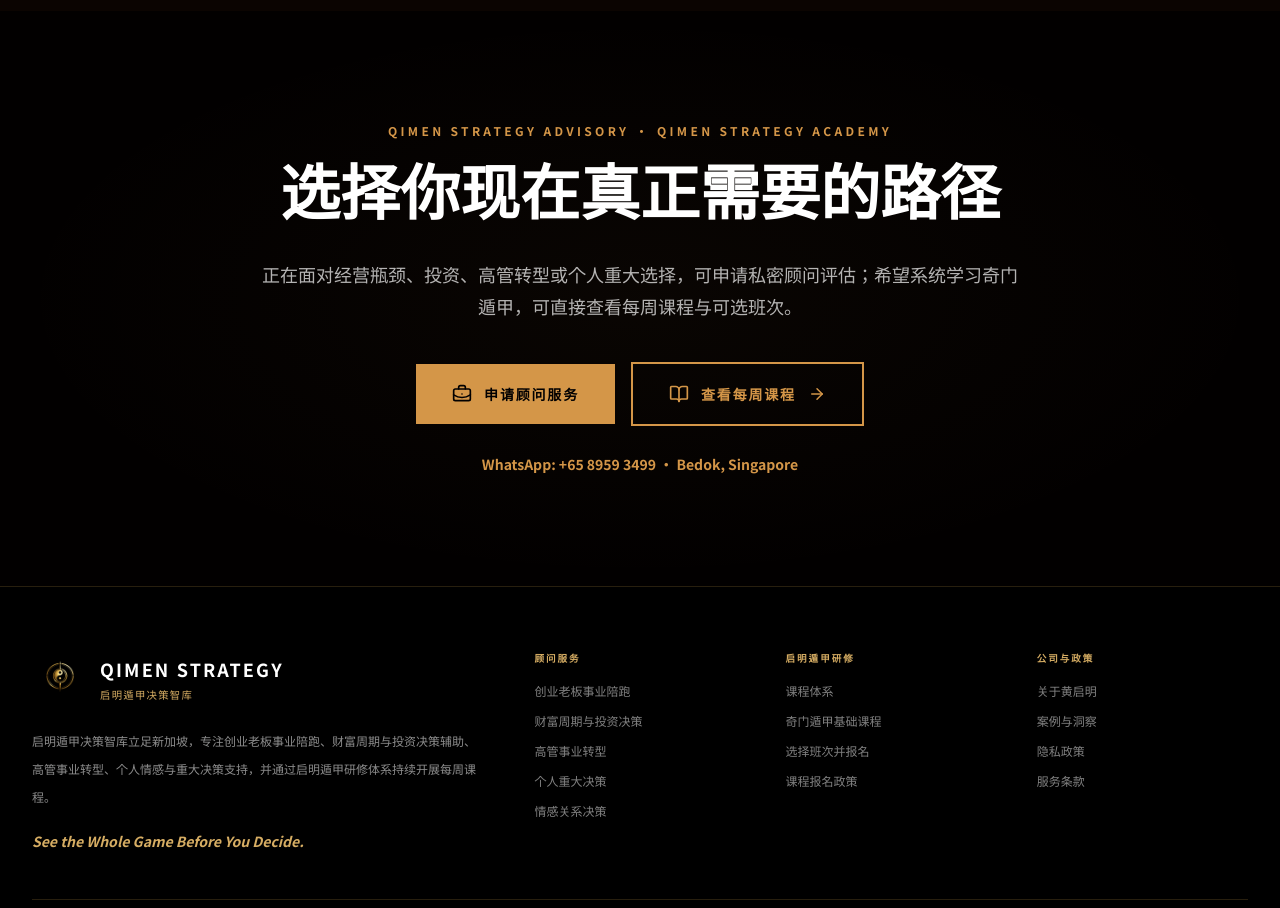
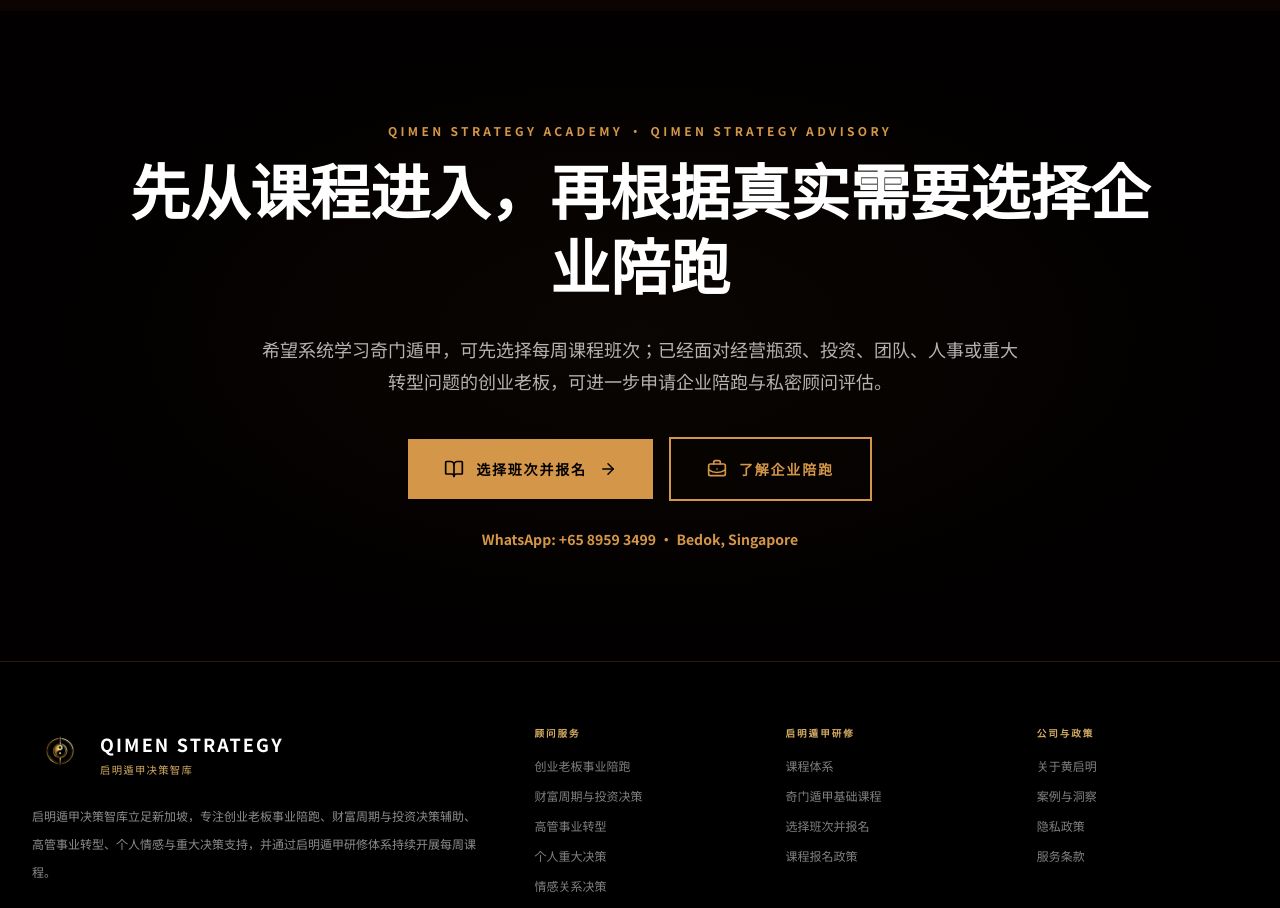
Before and after one commit to BODHIWONG/qmfeng-website, a Next.js app: page / in a window 1280 px wide. Shown: the part 10100-11008 px from the top of the page. Built offline with nearby package versions, Linux system fonts and the light colour scheme.

Commit message:
Prioritise course registration in final CTA

```diff
--- a/components/final-cta.tsx
+++ b/components/final-cta.tsx
@@ -4,6 +4,8 @@ import { motion } from "framer-motion";
 import { ArrowRight, BookOpen, BriefcaseBusiness } from "lucide-react";
 import Link from "next/link";
 import { useLanguage } from "@/contexts/language-context";
+
+const COURSE_REGISTRATION_LINK = "/course-registration?course=qimen-foundation&batch=2026-09-19";
 
 export default function FinalCTA() {
   const { t } = useLanguage();
@@ -22,7 +24,7 @@ export default function FinalCTA() {
             viewport={{ once: true }}
             className="mb-5 text-xs font-bold uppercase tracking-[0.28em] text-[oklch(0.72_0.12_70)]"
           >
-            Qimen Strategy Advisory · Qimen Strategy Academy
+            Qimen Strategy Academy · Qimen Strategy Advisory
           </motion.p>
           <motion.h2
             initial={{ opacity: 0, y: 28 }}
@@ -31,7 +33,7 @@ export default function FinalCTA() {
             className="text-3xl font-bold leading-tight text-white sm:text-4xl md:text-6xl"
             style={{ fontFamily: "var(--font-cormorant), var(--font-noto-serif), serif" }}
           >
-            {t("选择你现在真正需要的路径", "Choose the pathway you actually need now")}
+            {t("先从课程进入，再根据真实需要选择企业陪跑", "Start with the Course, Then Progress into Advisory When Needed")}
           </motion.h2>
           <motion.p
             initial={{ opacity: 0, y: 18 }}
@@ -40,30 +42,30 @@ export default function FinalCTA() {
             className="mx-auto mt-6 max-w-3xl text-base leading-8 text-white/70 md:text-lg"
           >
             {t(
-              "正在面对经营瓶颈、投资、高管转型或个人重大选择，可申请私密顾问评估；希望系统学习奇门遁甲，可直接查看每周课程与可选班次。",
-              "Apply for private advisory when facing business bottlenecks, investment, executive transition or a major personal decision. Choose the academy pathway when you want structured weekly Qi Men Dun Jia training."
+              "希望系统学习奇门遁甲，可先选择每周课程班次；已经面对经营瓶颈、投资、团队、人事或重大转型问题的创业老板，可进一步申请企业陪跑与私密顾问评估。",
+              "Choose a weekly course batch to build a structured Qi Men foundation. Founders already facing business bottlenecks, investment, people or major transition decisions may progress into private strategic advisory."
             )}
           </motion.p>
           <motion.div
             initial={{ opacity: 0, y: 20 }}
             whileInView={{ opacity: 1, y: 0 }}
             viewport={{ once: true }}
-            className="mt-10 flex flex-col items-center justify-center gap-4 sm:flex-row"
+            className="mt-10 flex flex-col items-center justify-center gap-4 sm:flex-row sm:flex-wrap"
           >
             <Link
-              href="/enterprise-strategic-advisory"
+              href={COURSE_REGISTRATION_LINK}
               className="inline-flex w-full items-center justify-center gap-3 bg-[oklch(0.72_0.12_70)] px-9 py-5 text-sm font-bold uppercase tracking-[0.13em] text-[oklch(0.06_0.02_60)] transition hover:scale-[1.02] sm:w-auto"
             >
-              <BriefcaseBusiness size={20} />
-              {t("申请顾问服务", "Apply for Advisory")}
+              <BookOpen size={20} />
+              {t("选择班次并报名", "Select Batch & Register")}
+              <ArrowRight size={18} />
             </Link>
             <Link
-              href="/courses"
+              href="/enterprise-strategic-advisory"
               className="inline-flex w-full items-center justify-center gap-3 border-2 border-[oklch(0.72_0.12_70)] px-9 py-5 text-sm font-bold uppercase tracking-[0.13em] text-[oklch(0.72_0.12_70)] transition hover:bg-[oklch(0.72_0.12_70)] hover:text-[oklch(0.06_0.02_60)] sm:w-auto"
             >
-              <BookOpen size={20} />
-              {t("查看每周课程", "View Weekly Courses")}
-              <ArrowRight size={18} />
+              <BriefcaseBusiness size={20} />
+              {t("了解企业陪跑", "Explore Founder Advisory")}
             </Link>
           </motion.div>
           <p className="mt-7 text-sm font-semibold text-[oklch(0.72_0.12_70)]">WhatsApp: +65 8959 3499 · Bedok, Singapore</p>
```
